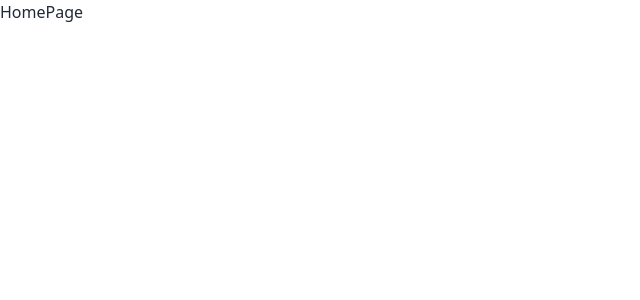
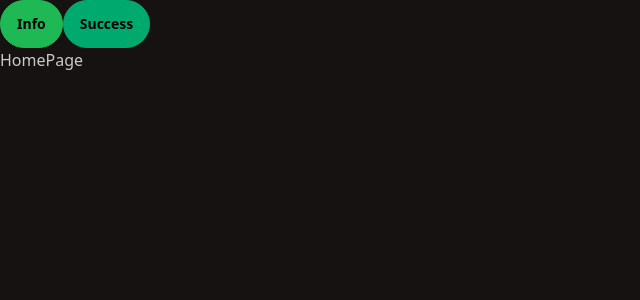
Before and after one commit to ArfinHasib/MERN-ThinkNote, a React app in the folder frontend/: page / in a window 1280 px wide. Shown: the top 300 px of the page, without its empty margins (0-640 px from the left). Built offline with nearby package versions, Linux system fonts and the light colour scheme; the HTML template or start-up script is replaced by a standard one.

Commit message:
Daisy UI Forest Theme Implementation

```diff
--- a/frontend/src/App.jsx
+++ b/frontend/src/App.jsx
@@ -7,7 +7,9 @@ import toast from 'react-hot-toast';
 
 const App = () => {
 	return (
-		<div>
+		<div data-theme="forest">
+			<button className="btn btn-primary">Info</button>
+			<button className="btn btn-success">Success</button>
 			<Routes>
 				<Route path="/" element={<HomePage />} />
 				<Route path="/create" element={<CreatePage />} />
--- a/frontend/tailwind.config.js
+++ b/frontend/tailwind.config.js
@@ -7,4 +7,7 @@ export default {
 		extend: {},
 	},
 	plugins: [daisyui],
+	daisyui: {
+		themes: ['forest'],
+	},
 };
```
